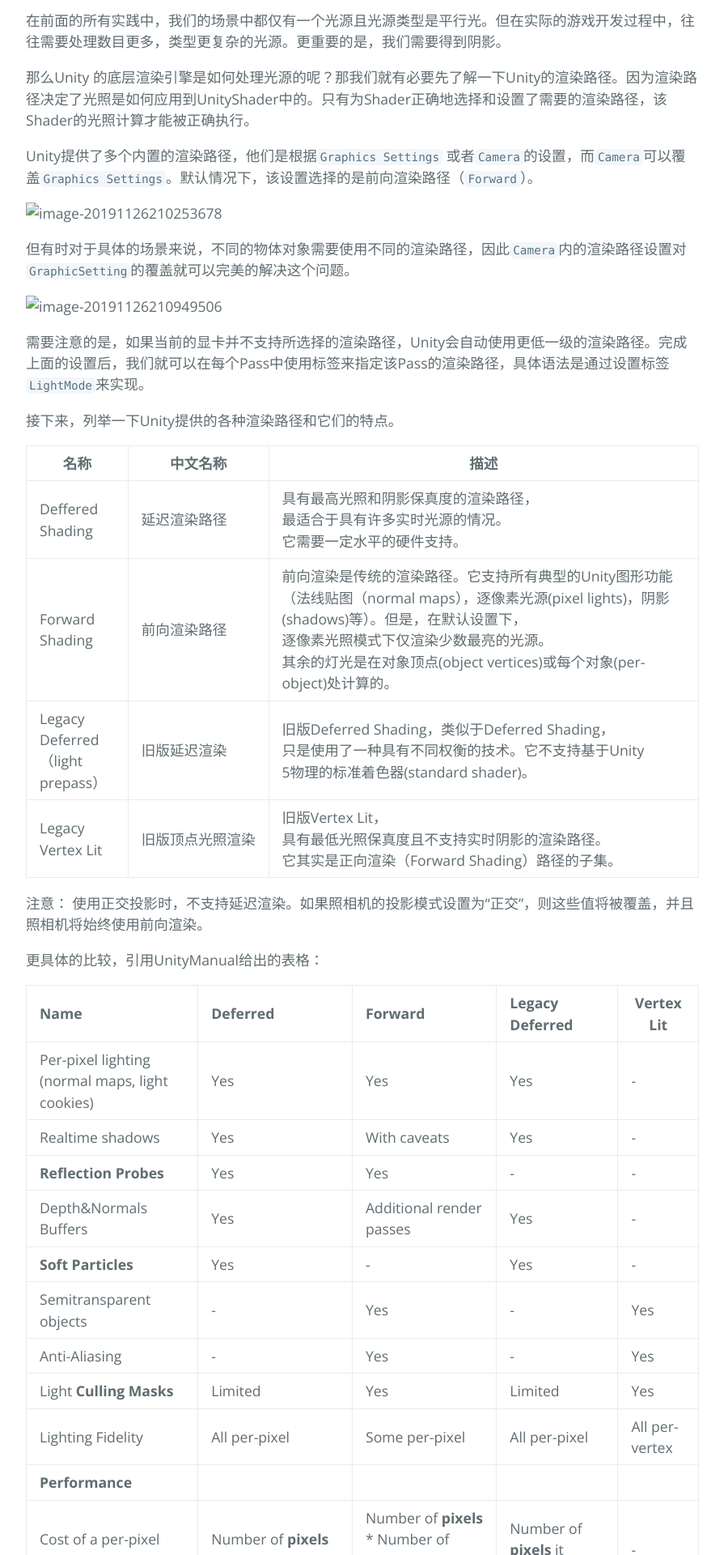
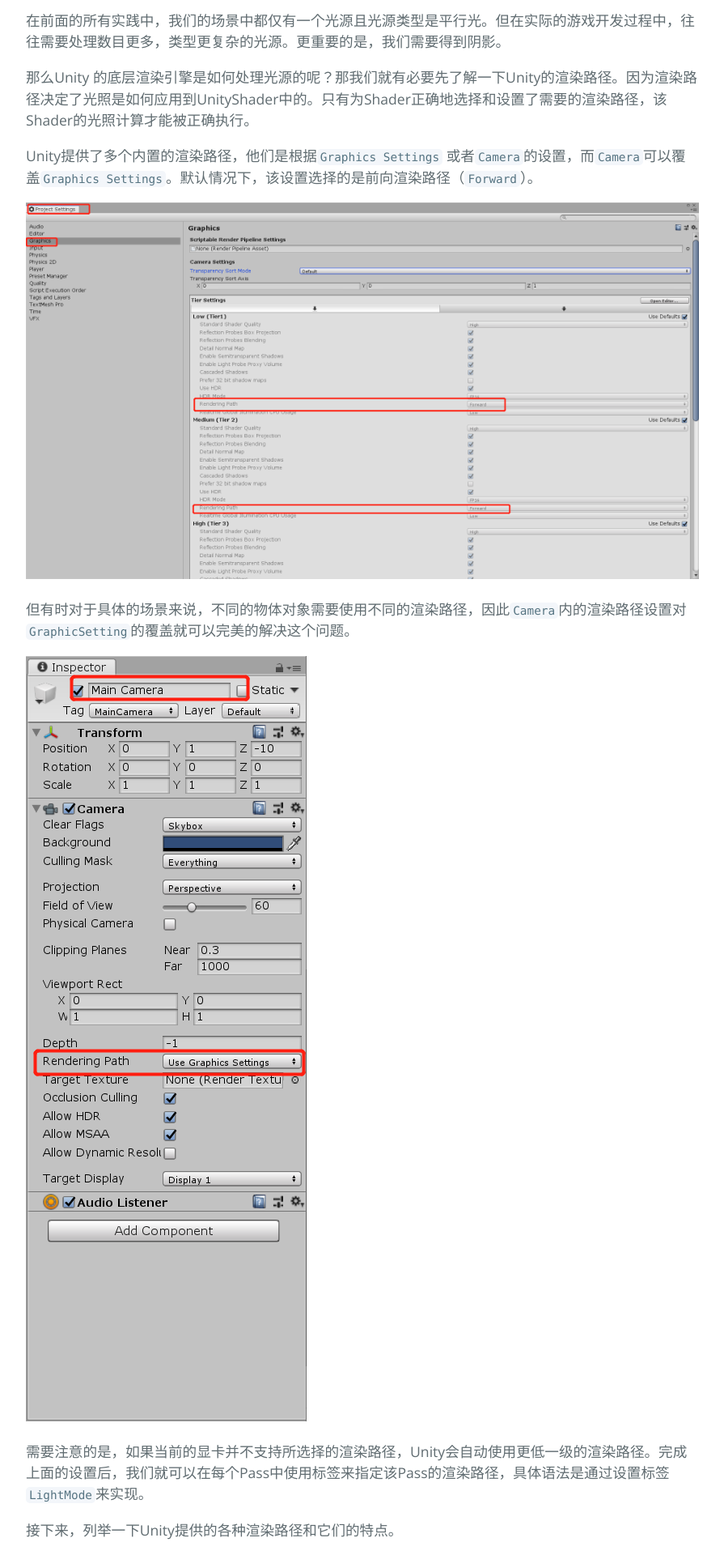
Before and after one commit to wonderly321/wonderly321.github.io, a Jekyll site: the page built from _posts/2019-11-18-Render-Path.md, in a window 1280 px wide. Shown: the part 386-2306 px from the top of the page at 81% size, without its empty margins (192-1087 px from the left). Built offline with Jekyll 4.4.1, drawn with Linux system fonts in a browser that asks for light colours.

Commit message:
fix image path

```diff
--- a/_posts/2019-11-18-Render-Path.md
+++ b/_posts/2019-11-18-Render-Path.md
@@ -12,13 +12,13 @@
 
 Unity提供了多个内置的渲染路径，他们是根据`Graphics Settings` 或者`Camera`的设置，而`Camera`可以覆盖`Graphics Settings`。默认情况下，该设置选择的是前向渲染路径（`Forward`）。
 
-![image-20191126210253678](../assets/image/posts_images/GraphicsSetting.png)
+![image-20191126210253678]({{site.url}}/assets/image/posts_images/GraphicsSetting.png)
 
 
 
 但有时对于具体的场景来说，不同的物体对象需要使用不同的渲染路径，因此`Camera`内的渲染路径设置对`GraphicSetting`的覆盖就可以完美的解决这个问题。
 
-![image-20191126210949506](../assets/image/posts_images/CameraSetting.png)
+![image-20191126210949506]({{site.url}}/assets/image/posts_images/CameraSetting.png)
 
 需要注意的是，如果当前的显卡并不支持所选择的渲染路径，Unity会自动使用更低一级的渲染路径。完成上面的设置后，我们就可以在每个Pass中使用标签来指定该Pass的渲染路径，具体语法是通过设置标签`LightMode`来实现。
 
```
